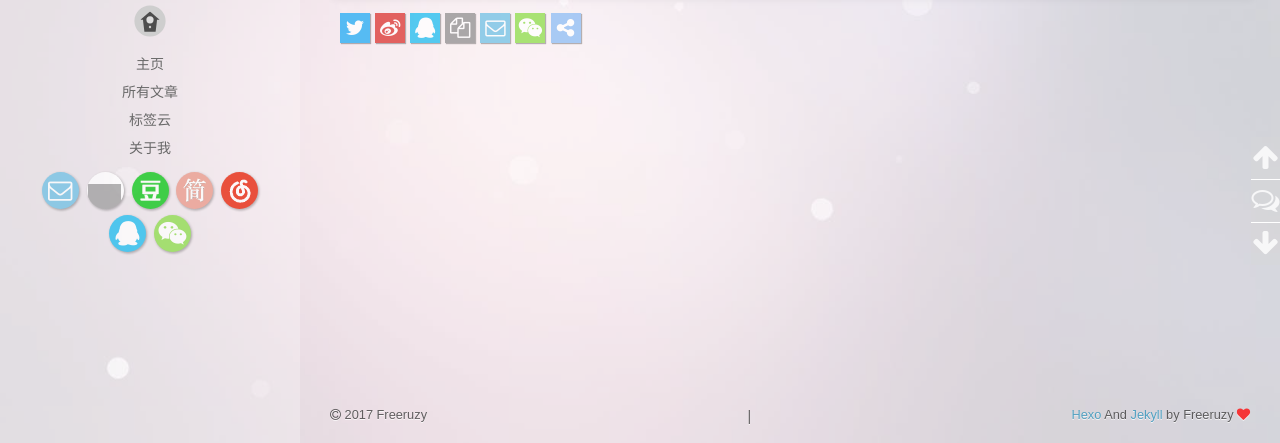
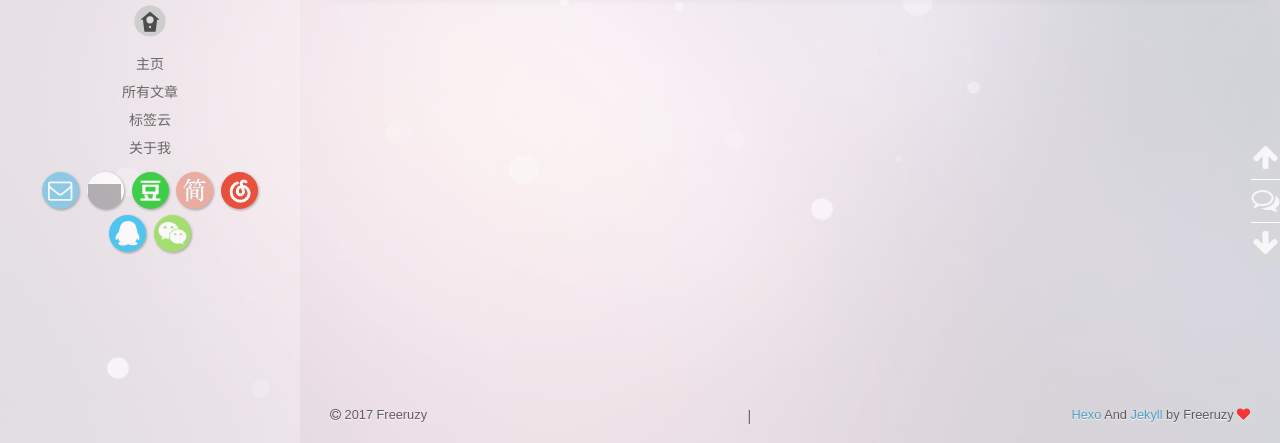
Before and after one commit to Freeruzy/blog, a plain HTML site: page tags/index.html in a window 1280 px wide. Shown: the part 357-800 px from the top of the page. Drawn offline with nearby package versions, Linux system fonts and the light colour scheme; some packages are replaced by stand-ins of ours; grey boxes are pictures that could not be loaded; a script that the page names is missing; files whose address does not match are found by name.

Commit message:
Site updated: 2017-08-18 15:26:18

```diff
--- a/tags/index.html
+++ b/tags/index.html
@@ -411,20 +411,6 @@
 
 <div class="share">
 
-        <div class="bdsharebuttonbox">
-            <a href="#" class="fa fa-twitter bds_twi" data-cmd="twi" title="分享到推特"></a>
-            <a href="#" class="fa fa-weibo bds_tsina" data-cmd="tsina" title="分享到新浪微博"></a>
-            <a href="#" class="fa fa-qq bds_sqq" data-cmd="sqq" title="分享给 QQ 好友"></a>
-            <a href="#" class="fa fa-files-o bds_copy" data-cmd="copy" title="复制网址"></a>
-            <a href="#" class="fa fa fa-envelope-o bds_mail" data-cmd="mail" title="通过邮件分享"></a>
-            <a href="#" class="fa fa-weixin bds_weixin" data-cmd="weixin" title="生成文章二维码"></a>
-            <a href="#" class="fa fa-share-alt bds_more" data-cmd="more"></i></a>
-        </div>
-        <script>
-            window._bd_share_config={
-                "common":{"bdSnsKey":{},"bdText":"分类&标签　| Freeruzy Blog　","bdMini":"2","bdMiniList":false,"bdPic":"","bdStyle":"0","bdSize":"24"},"share":{}};with(document)0[(getElementsByTagName('head')[0]||body).appendChild(createElement('script')).src='http://bdimg.share.baidu.com/static/api/js/share.js?v=89860593.js?cdnversion='+~(-new Date()/36e5)];
-        </script>
-
 
 
 </div>
```
Also changed, not shown: 2017/08/18/hello-world/index.html (+0 -14 lines).
